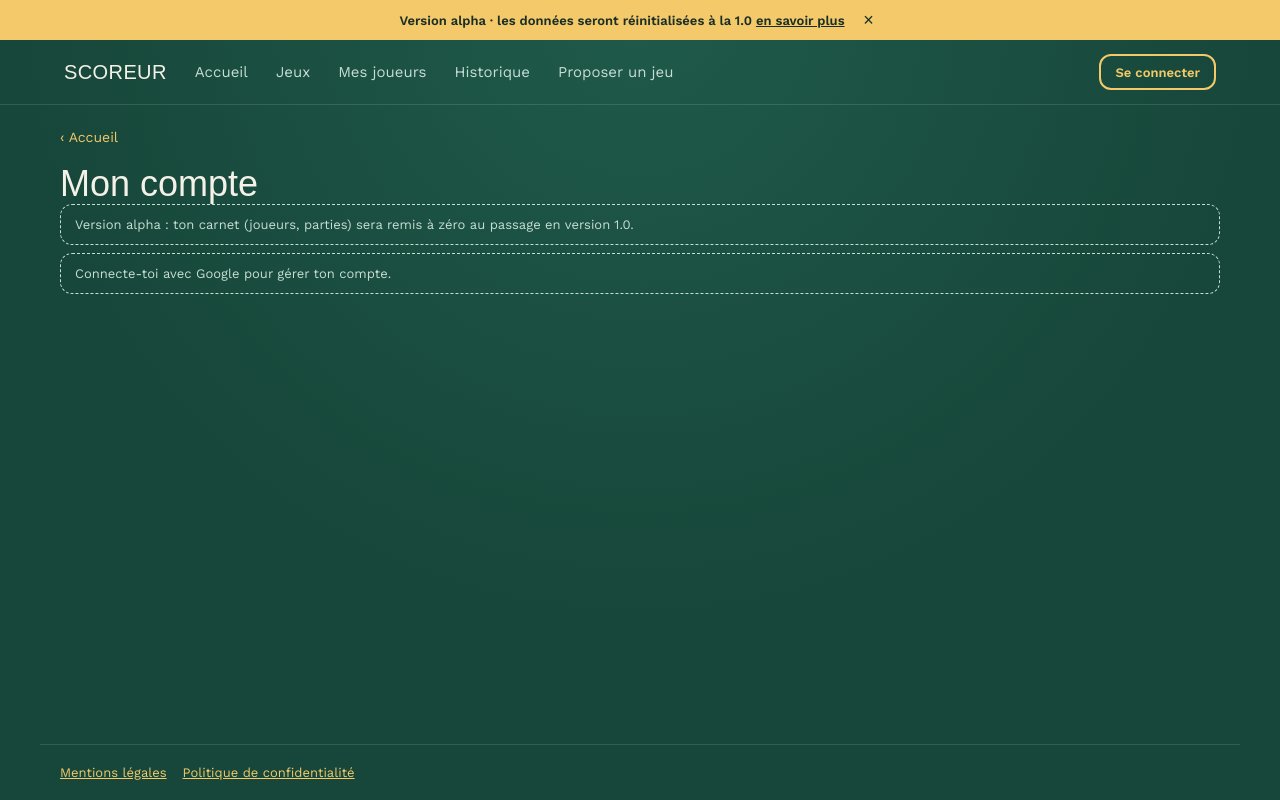
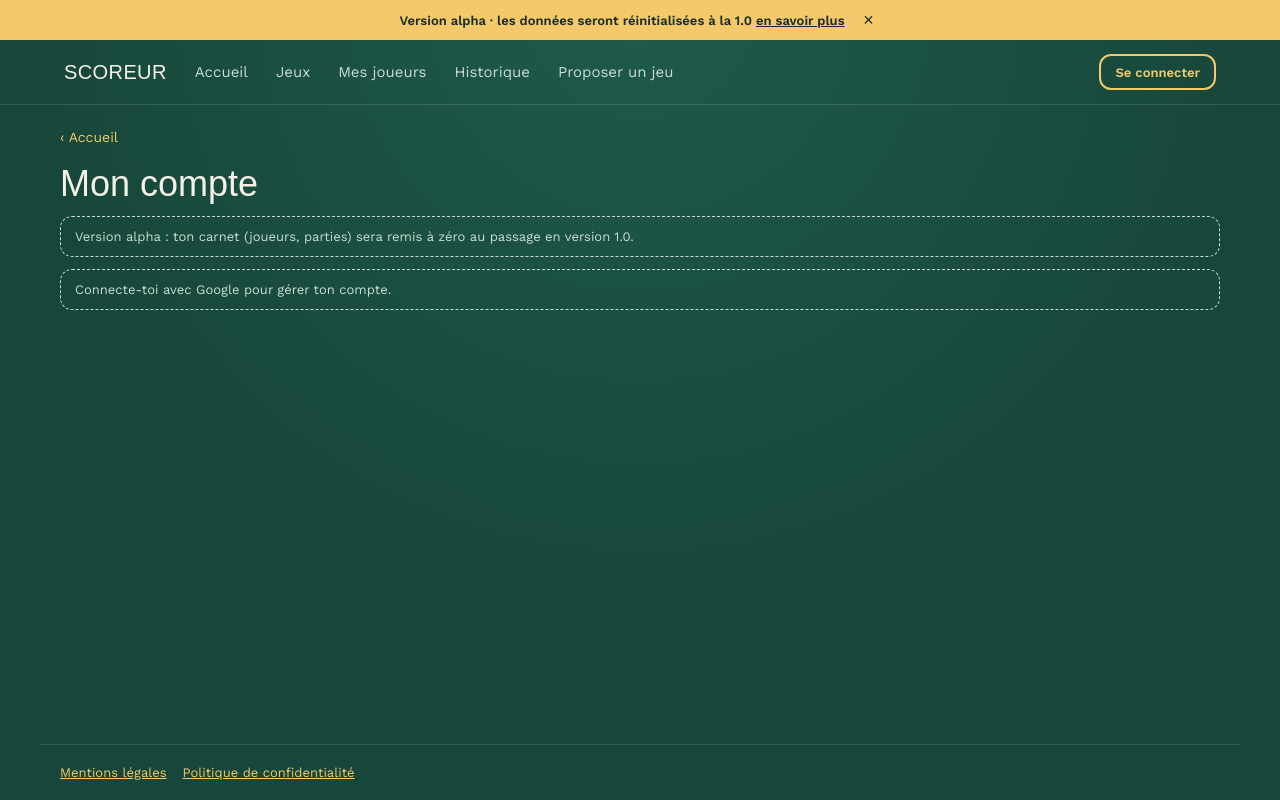
Before and after one commit to jadeen/scoreur, a Vue app: page /#/compte in a window 1280 px wide. Built offline with nearby package versions, Linux system fonts and the light colour scheme; no server answers; a web font is replaced by a local one.

Commit message:
style: espacer l'encart alpha de Mon compte

```diff
--- a/src/styles/views/compte.css
+++ b/src/styles/views/compte.css
@@ -1,4 +1,8 @@
 /* Mon compte : qui, raccourcis, suppression du compte */
+.alpha-account-note {
+  margin: 12px 0;
+}
+
 .compte-layout {
   display: flex;
   flex-direction: column;
```
